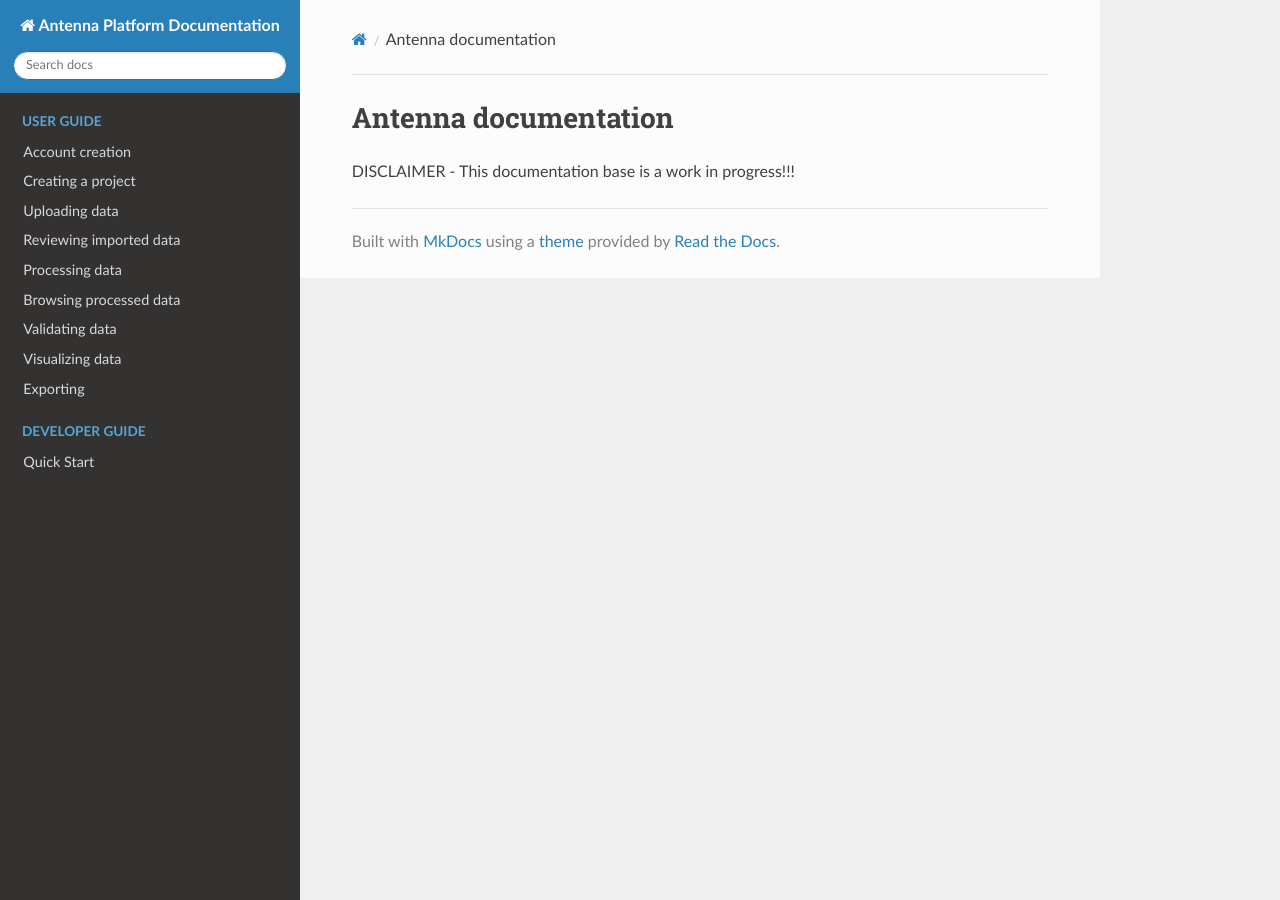
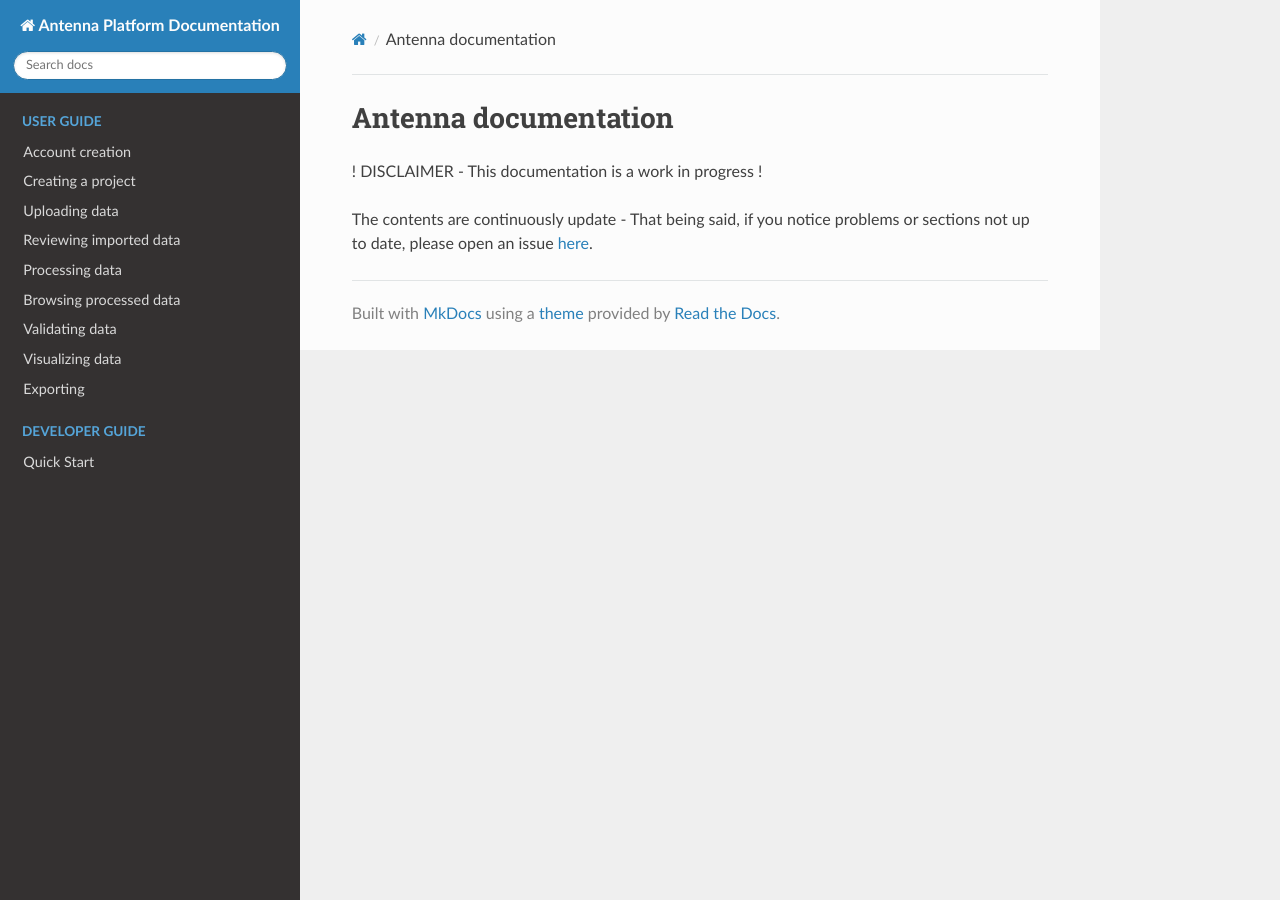
Before and after one commit to RolnickLab/antenna-docs, an MkDocs documentation site: the page built from docs/index.md, in a window 1280 px wide. Built offline with MkDocs 1.6.1, drawn with Linux system fonts in a browser that asks for light colours; nearby versions of some CDN libraries.

```diff
--- a/docs/index.md
+++ b/docs/index.md
@@ -1,3 +1,6 @@
 # Antenna documentation
 
-DISCLAIMER - This documentation base is a work in progress!!!
+! DISCLAIMER - This documentation is a work in progress !
+
+The contents are continuously update - That being said, if you notice problems
+or sections not up to date, please open an issue [here](https://github.com/RolnickLab/antenna/issues).
--- a/pyproject.toml
+++ b/pyproject.toml
@@ -14,12 +14,8 @@ mdformat-frontmatter = "^2.0.8"
 mdformat-footnote = "^0.1.1"
 mdformat-gfm-alerts = "^2.0.0"
 
-[tool.poetry.group.precommit.dependencies]
+[tool.poetry.group.dev.dependencies]
 pre-commit = "^4.2.0"
-
-[tool.poetry.group.dev.dependencies]
-# Optional dependencies that need to be installed with poetry
-# `poetry install --with dev`
 pytest = "^8.3.5"
 pylint = "^3.3.7"
 flake8 = "^7.2.0"
```
Also changed, not shown: 4 other files.
